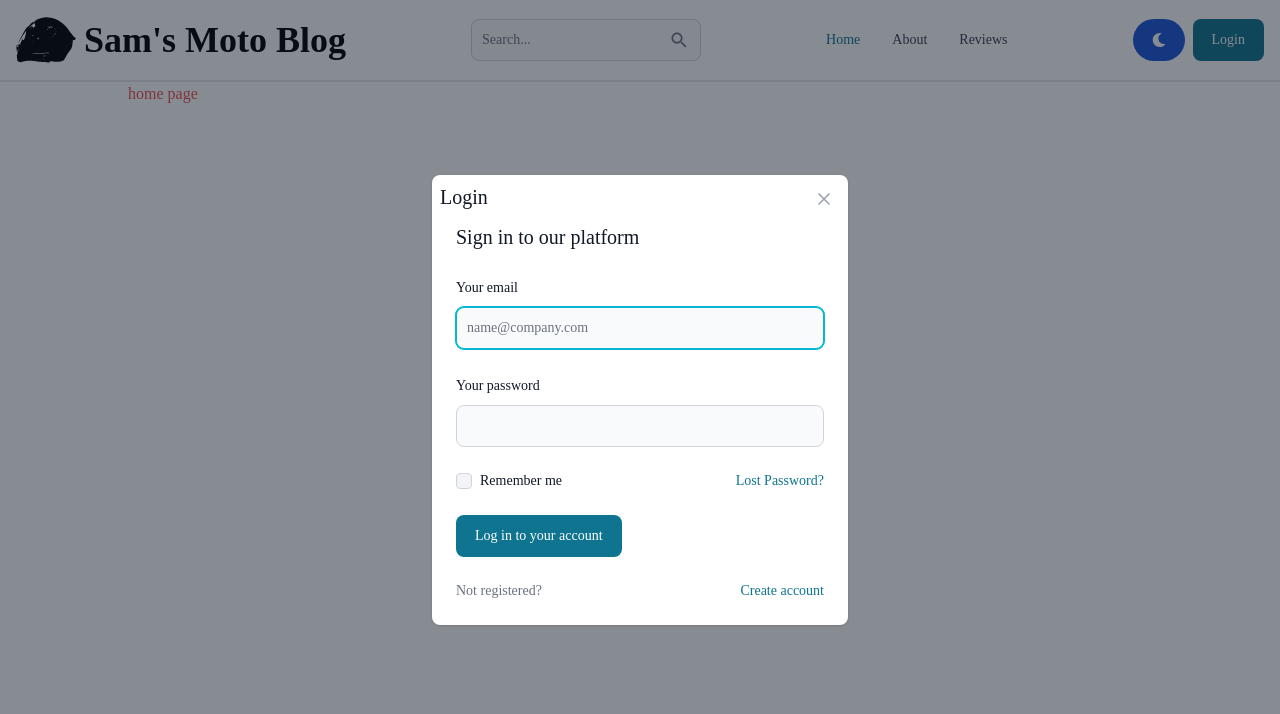
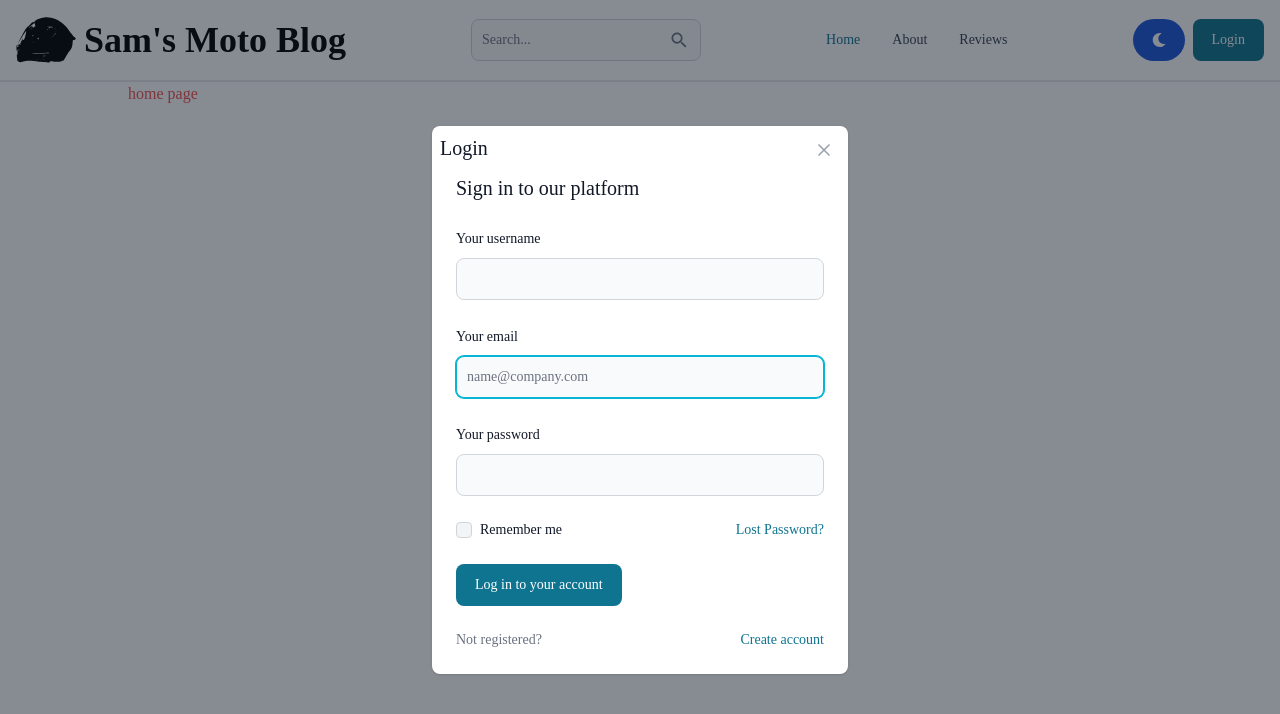
Before and after one commit to samuelchen17/moto-blog, a React (Vite) app in the folder client/: page / in a window 1280 px wide. Both pictures are taken after a click on the button "Login". Shown: the top 714 px of the page. Built offline with nearby package versions, Linux system fonts and the light colour scheme.

Commit message:
login and register

```diff
--- a/client/src/components/modal/LoginModal.tsx
+++ b/client/src/components/modal/LoginModal.tsx
@@ -1,11 +1,12 @@
-import { useRef } from "react";
 import { Button, Checkbox, Label, Modal, TextInput } from "flowbite-react";
+import { useState } from "react";
 
 interface LoginModalProps {
   emailInputRef: React.RefObject<HTMLInputElement>;
 }
 
 const LoginModal: React.FC<LoginModalProps> = ({ emailInputRef }) => {
+  const [registerOpen, setRegisterOpen] = useState(false);
   return (
     <>
       <Modal.Header>Login</Modal.Header>
@@ -17,9 +18,21 @@ const LoginModal: React.FC<LoginModalProps> = ({ emailInputRef }) => {
             </h3>
             <div>
               <div className="mb-2 block">
+                <Label htmlFor="email" value="Your username" />
+              </div>
+              <TextInput
+                type="text"
+                id="username"
+                ref={emailInputRef}
+                required
+              />
+            </div>
+            <div>
+              <div className="mb-2 block">
                 <Label htmlFor="email" value="Your email" />
               </div>
               <TextInput
+                type="email"
                 id="email"
                 ref={emailInputRef}
                 placeholder="name@company.com"
```
Also changed, not shown: client/src/components/modal/Login.tsx (added), client/src/components/modal/Register.tsx (added).
